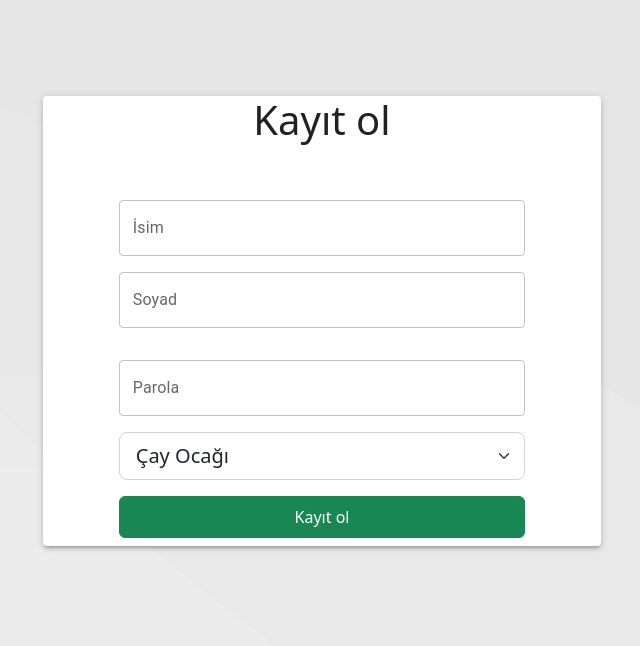
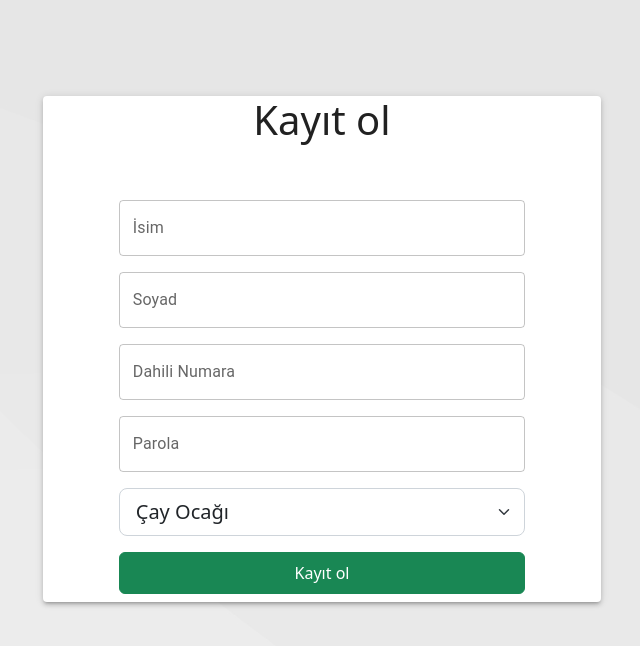
Before and after one commit to ensarsnr/app, a React (Create React App) app: page /register in a window 1280 px wide. Shown: the top 646 px of the page, without its empty margins (318-958 px from the left). Built offline with nearby package versions, Linux system fonts and the light colour scheme.

Commit message:
register update

```diff
--- a/src/components/Form.jsx
+++ b/src/components/Form.jsx
@@ -3,7 +3,7 @@ import { Button } from 'react-bootstrap';
 import React, { useState } from 'react';
 import { EMPTY_ERROR, LABEL_NAME, LABEL_SURNAME, LOGIN_BUTTON, LOGIN_ERROR, REGISTER_FORM, USER_PASSWORD } from '../constants/constText';
 import { Link, useNavigate } from 'react-router-dom';
-import { register, } from '../service/service';
+import { login, register, } from '../service/service';
 
 function Form() {
 
@@ -40,7 +40,7 @@ function Form() {
 
 
     try {
-      const response = await register(name, surname, department, password);
+      const response = await login(name, surname, department, password);
       if (response === "Login successful!") {
         if (
           department.toLowerCase() === "Çay Ocaği".toLowerCase() ||
--- a/src/components/Register.jsx
+++ b/src/components/Register.jsx
@@ -2,8 +2,9 @@ import { Paper, TextField } from '@mui/material'
 import { Button, Col, Container, Row } from 'react-bootstrap'
 import { LABEL_NAME, LABEL_SURNAME, REGISTER, USER_PASSWORD } from '../constants/constText'
 import { useState } from 'react';
-import { login } from '../service/service';
+import { register } from '../service/service';
 import { useNavigate } from 'react-router';
+import { EXT_NUMBER } from '../constants/constText';
 
 function Register() {
 
@@ -13,6 +14,7 @@ function Register() {
     const [department, setDepartment] = useState("Çay Ocağı");
     const [surname, setSurname] = useState("");
     const [password, setPassword] = useState("");
+    const [number, setNumber] = useState("");
 
     const departments = [
         "Çay Ocağı",
@@ -23,14 +25,14 @@ function Register() {
 
 
     const handleClick = async () => {
-        if (!name || !surname || !department || !password) {
+        if (!name || !surname || !department || !password || !number) {
             console.log("boş geçme")
             return;
         }
 
 
         try {
-            const response = await login(name, surname, department, password);
+            const response = await register(name, surname, department, number, password);
             if (response === "Register successful!")
                 navigate("/")
         } catch (error) {
@@ -65,7 +67,11 @@ function Register() {
                                     label={LABEL_SURNAME} />
                             </div>
                             <div className='p-2'>
-
+                            <TextField
+                                    value={number}
+                                    onChange={(e) => setNumber(e.target.value)}
+                                    className='w-75'
+                                    label={EXT_NUMBER} />
                             </div>
                             <div className='p-2'>
                                 <TextField
--- a/src/service/service.js
+++ b/src/service/service.js
@@ -19,13 +19,14 @@ const login = async (name, surname, department, password) => {
   }
 };
 
-const register = async (name, surname, department, password) => {
+const register = async (name, surname, department, password, number) => {
   try {
     const response = await api.post('/register', {
       name: name,
       surname: surname,
       department: department,
       password: password,
+      number: number,
     });
     console.log(response.data)
     return response.data;
```
